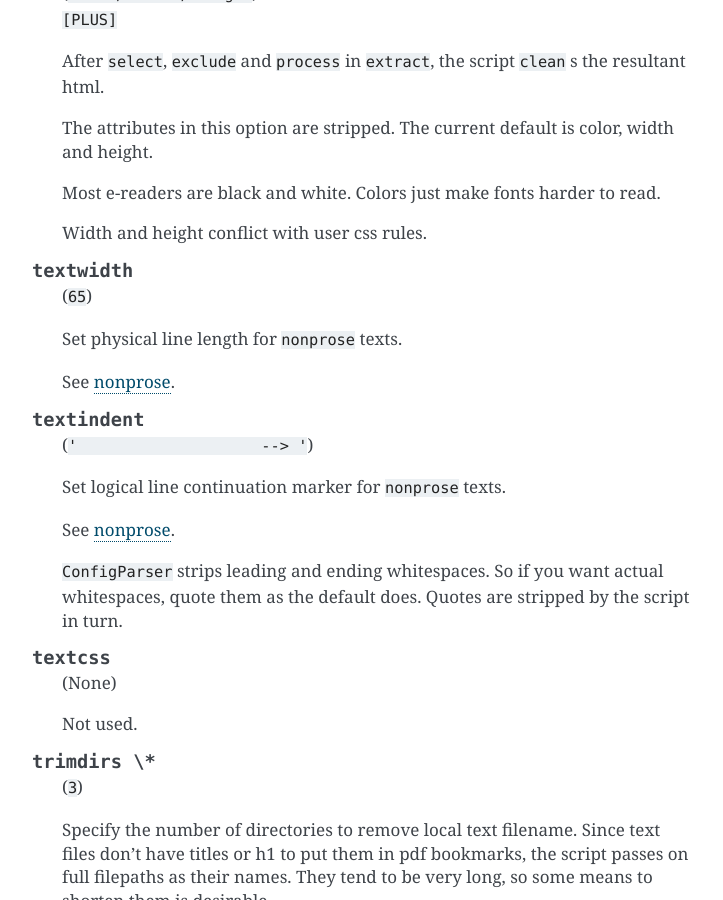
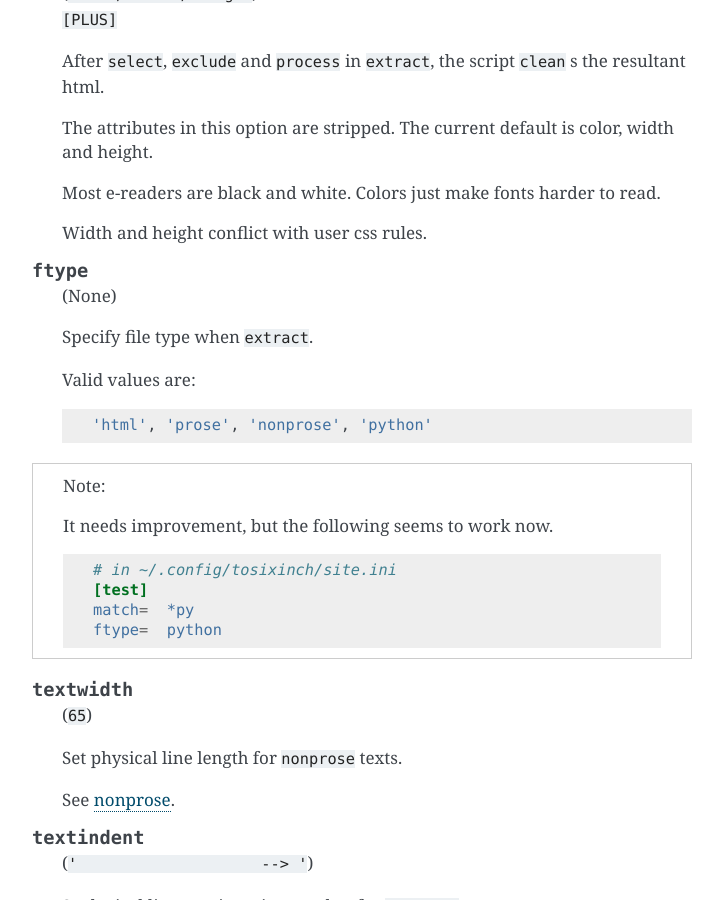
Before and after one commit to openandclose/tosixinch, a Sphinx documentation site: the page built from docs/options.rst, in a window 1280 px wide and 900 px high, scrolled down 5365 px. Shown: the whole window, without its empty margins (388-1111 px from the left). Built offline with Sphinx 7.4.7, drawn with Linux system fonts in a browser that asks for light colours.

Commit message:
Add ftype option

```diff
--- a/CHANGELOG.rst
+++ b/CHANGELOG.rst
@@ -65,6 +65,8 @@ Important changes (that users especially need to know) are marked by '**[!]**.'
 * Add browsercmd option.
 
 * Add toc_depth option to wkhtmltopdf converter.
+
+* Add ftype option
 
 **Remove:**
 
--- a/docs/commandline.rst
+++ b/docs/commandline.rst
@@ -209,6 +209,12 @@ Configs
 
     add or subtract to-delete-attribute list [PLUS]
 
+.. option:: --ftype {html,prose,nonprose,python}
+
+    specify file type
+
+        choices=html, prose, nonprose, python
+
 .. option:: --textwidth TEXTWIDTH
 
     width (character numbers) for rendering non-prose text
--- a/docs/options.rst
+++ b/docs/options.rst
@@ -305,6 +305,27 @@ General Section
     Colors just make fonts harder to read.
 
     Width and height conflict with user css rules.
+
+.. confopt:: ftype
+
+    | (None)
+
+    Specify file type when ``extract``.
+
+    Valid values are::
+
+        'html', 'prose', 'nonprose', 'python'
+
+.. note ::
+
+    It needs improvement, but the following seems to work now.
+
+    .. code-block:: ini
+
+        # in ~/.config/tosixinch/site.ini
+        [test]
+        match=  *py
+        ftype=  python
 
 .. confopt:: textwidth
 
```
Also changed, not shown: 6 other files.
